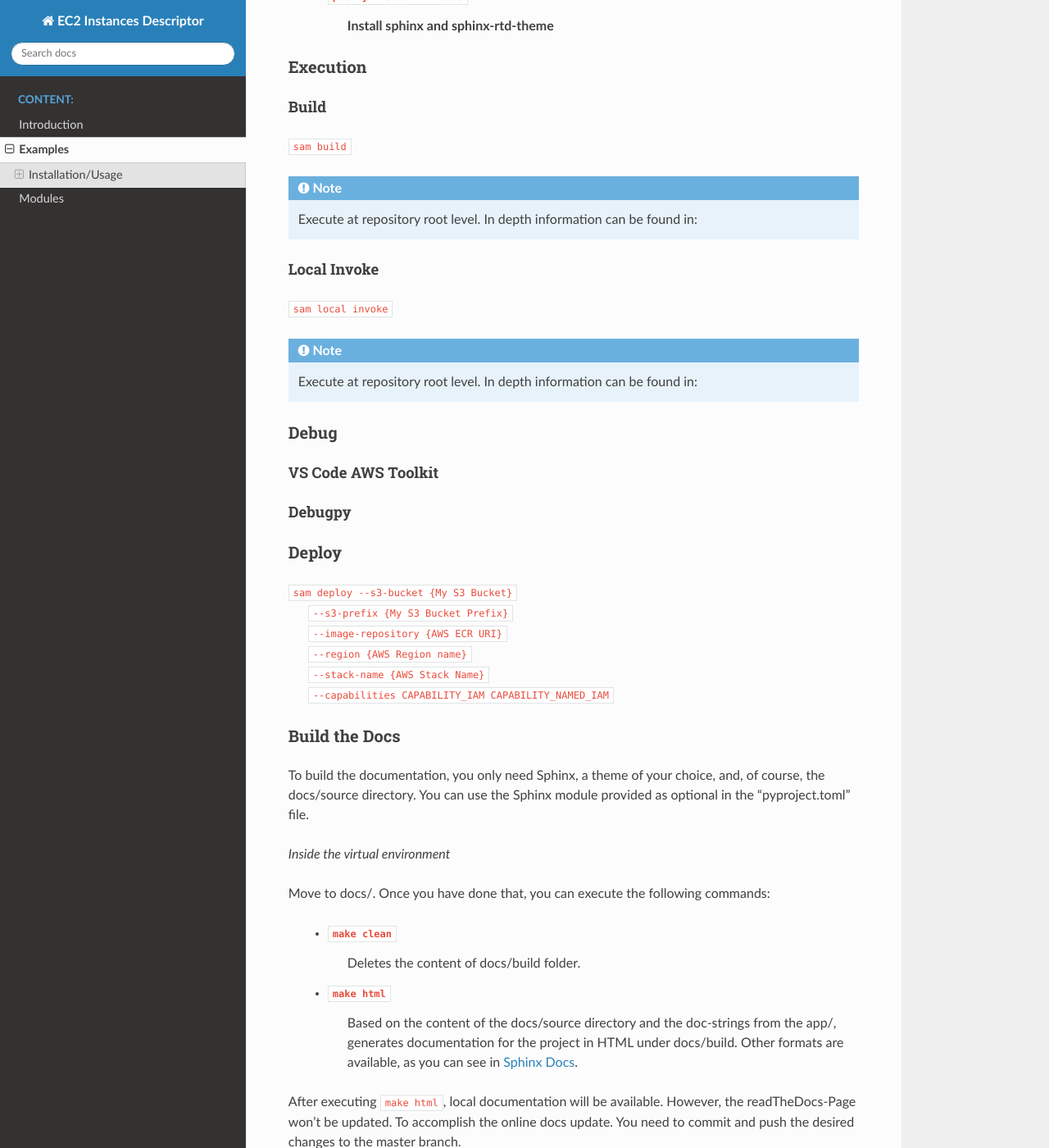
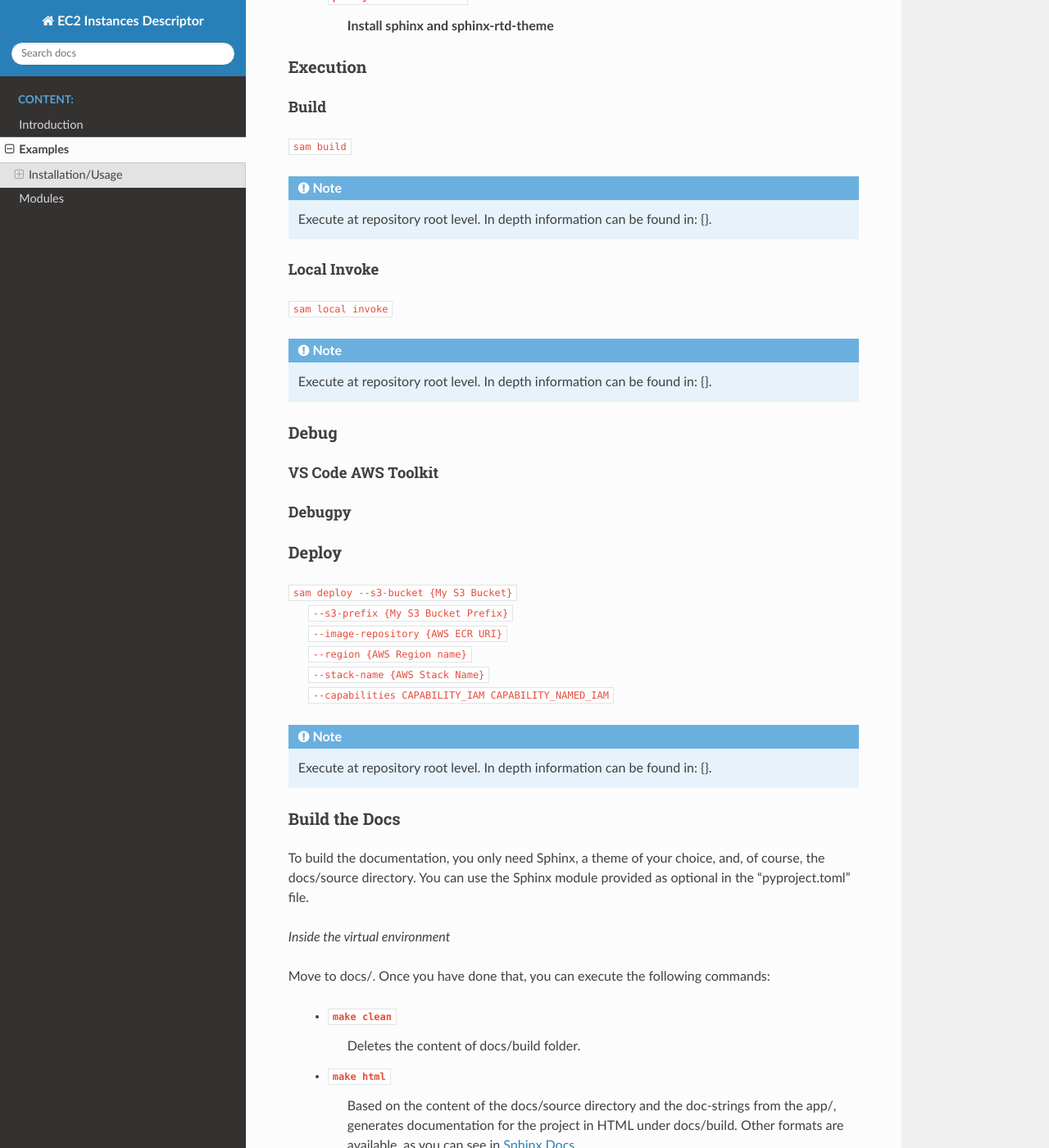
Before and after one commit to jesse0099/EC2_INSTANCE_DESCRIPTOR, a Sphinx documentation site: the page built from docs/source/examples.rst, in a window 1280 px wide and 1400 px high, scrolled down 2249 px. Shown: the whole window at 82% size. Built offline with Sphinx 7.4.7 and the Read the Docs theme 2.0.0, drawn with Linux system fonts in a browser that asks for light colours; some of the changed text lies outside the part shown.

Commit message:
Update examples.rst
External links to in depth documentation regarding required tools.

```diff
--- a/docs/source/examples.rst
+++ b/docs/source/examples.rst
@@ -69,7 +69,7 @@
     * ``deactivate``
     * ``exit``
 
-    In depth information can be found in:
+    In depth information can be found in: {}.
 
 Poetry, dependencies installation
 ^^^^^^^^^^^^^^^^^^^^^^^^^^^^^^^^^
@@ -104,14 +104,14 @@
 | ``sam build``
 
 .. note::
-    Execute at repository root level. In depth information can be found in:
+    Execute at repository root level. In depth information can be found in: {}.
 
 Local Invoke
 ^^^^^^^^^^^^
 | ``sam local invoke``
 
 .. note::
-    Execute at repository root level. In depth information can be found in:
+    Execute at repository root level. In depth information can be found in: {}.
 
 Debug
 *****
@@ -130,6 +130,9 @@
 |       ``--region {AWS Region name}``
 |       ``--stack-name {AWS Stack Name}``
 |       ``--capabilities CAPABILITY_IAM CAPABILITY_NAMED_IAM``
+
+.. note::
+    Execute at repository root level. In depth information can be found in: {}.
 
 Build the Docs
 **************
```
Also changed, not shown: other parts of docs/source/examples.rst (+1 -1 lines).
